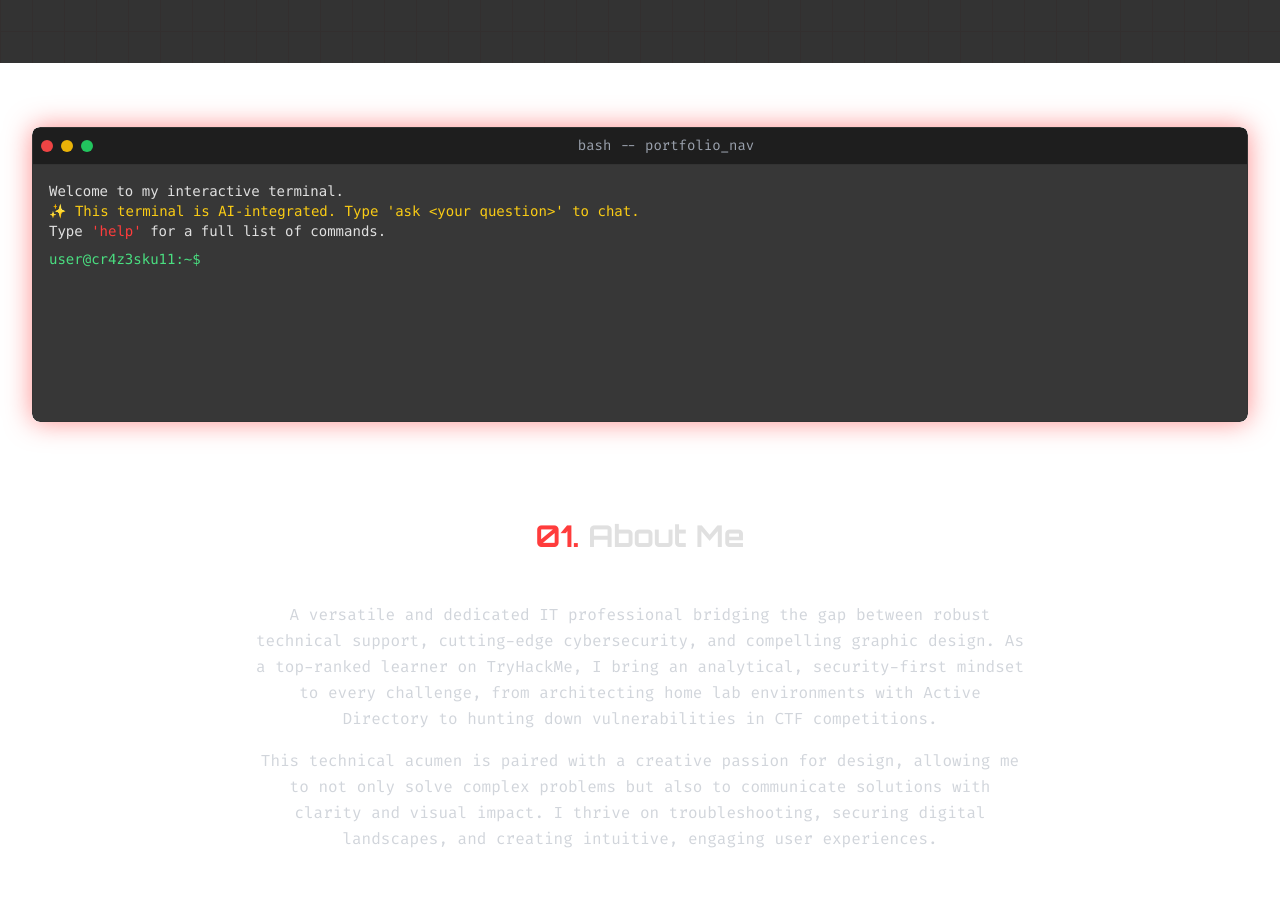
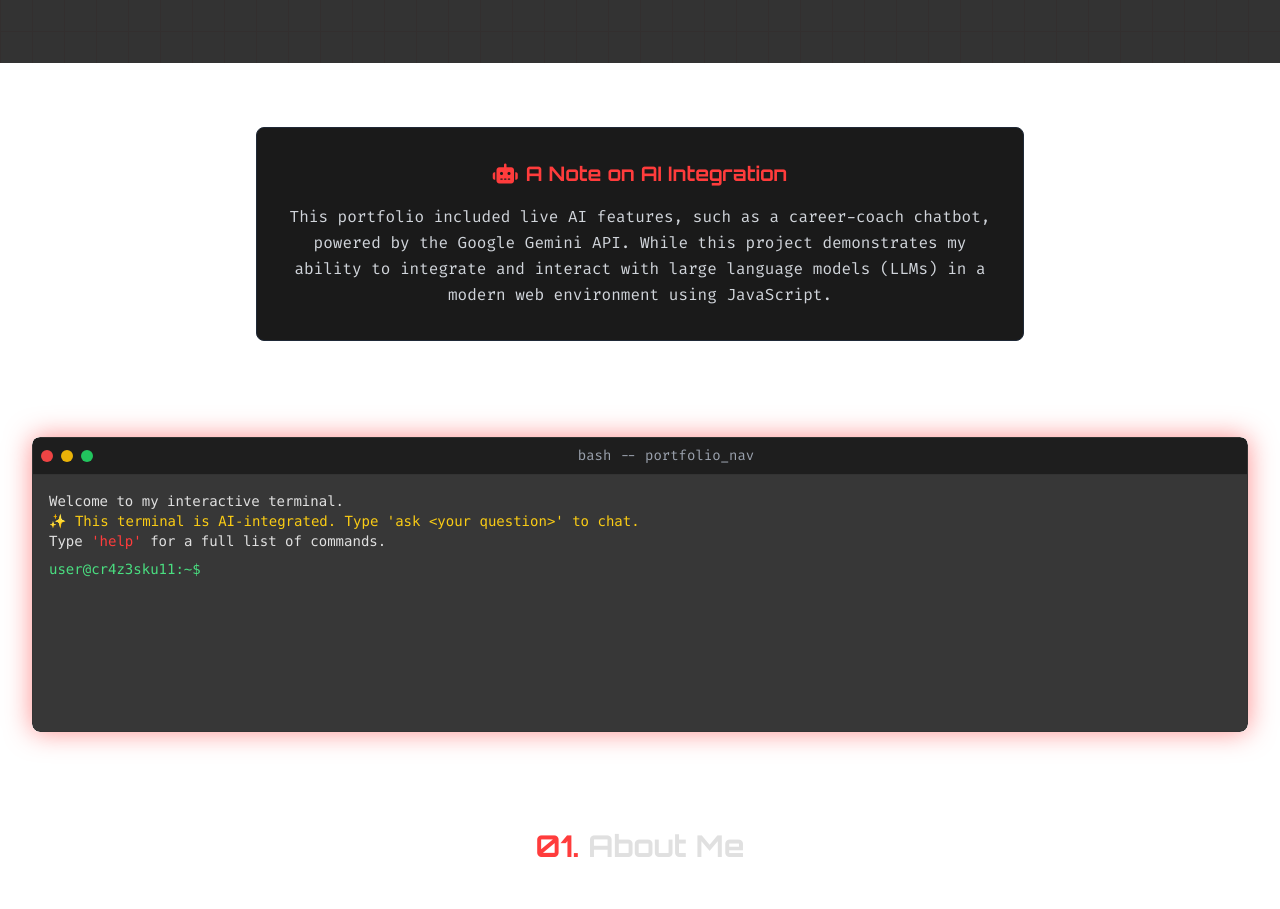
Before and after one commit to dragon-balerion/chandika-nawodya, a plain HTML site: page index.html in a window 1280 px wide. Shown: the part 802-1711 px from the top of the page. Drawn offline with nearby package versions, Linux system fonts and the light colour scheme; animation ran at ten frames a second.

Commit message:
Updated index.html, add some Ai features through the terminal

```diff
--- a/index.html
+++ b/index.html
@@ -154,6 +154,24 @@
 
     <!-- Main Content -->
     <main class="max-w-7xl mx-auto px-4 sm:px-6 lg:px-8 py-16 space-y-24">
+
+        <!-- AI Integration Note -->
+
+        <section class="reveal">
+
+            <div class="bg-[#1a1a1a] p-8 rounded-lg border border-gray-800 text-center max-w-3xl mx-auto hover:border-red-accent hover:shadow-glow transition-all">
+
+                <h3 class="text-xl font-bold text-red-accent mb-4 font-tech"><i class="fas fa-robot mr-2"></i>A Note on AI Integration</h3>
+
+                <p class="text-gray-300 leading-relaxed">
+
+                    This portfolio included live AI features, such as a career-coach chatbot, powered by the Google Gemini API. While this project demonstrates my ability to integrate and interact with large language models (LLMs) in a modern web environment using JavaScript.
+
+                </p>
+
+            </div>
+
+        </section>
 
         <!-- Interactive Terminal -->
         <section class="reveal terminal-highlight rounded-lg">
```
